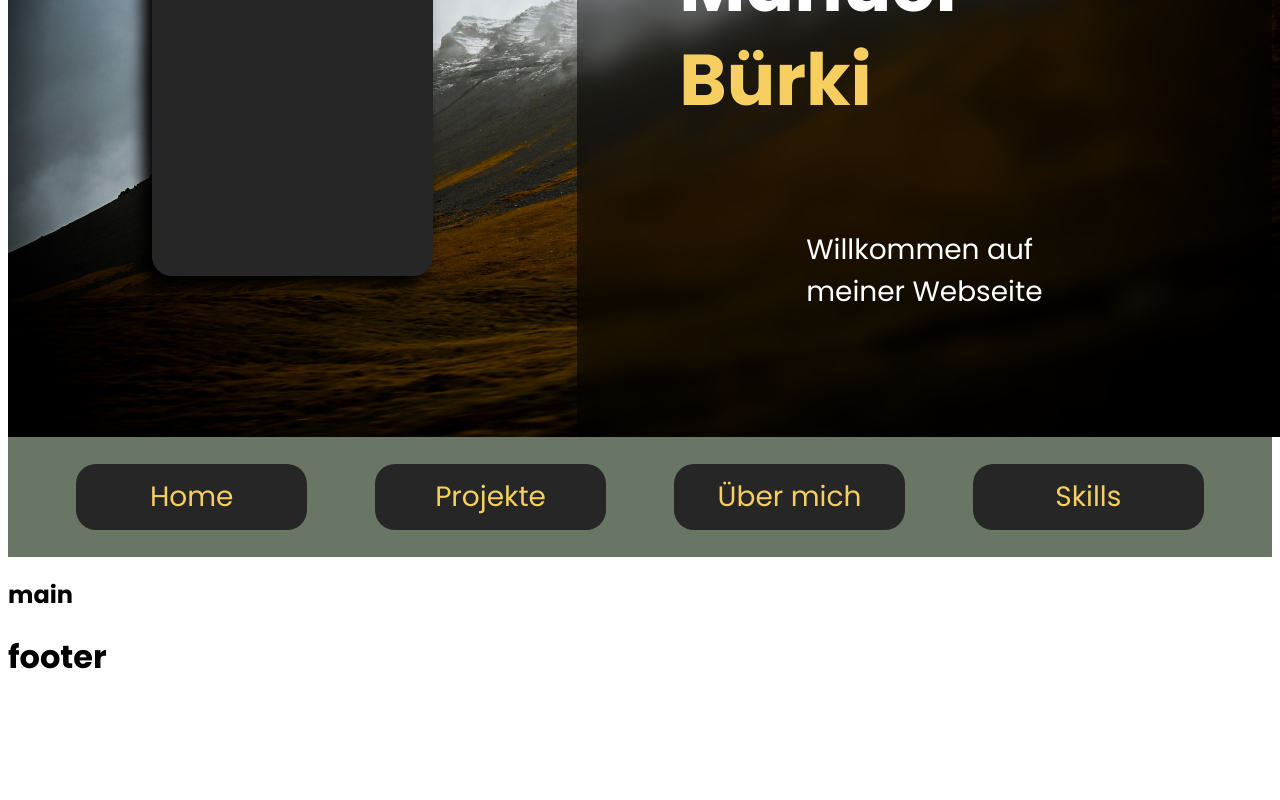
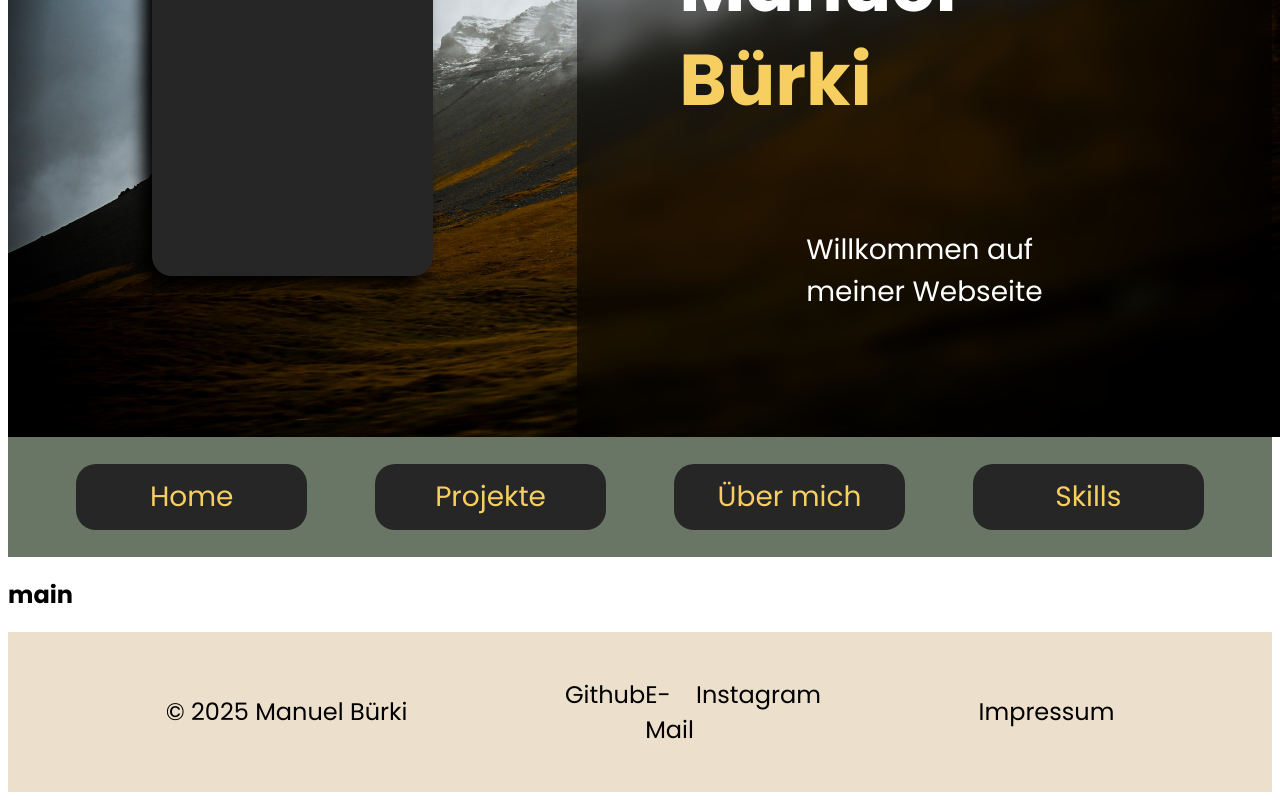
Before and after one commit to IM23a-buerkim/mein_portfolio, a Next.js app: page / in a window 1280 px wide. Shown: the part 251-1051 px from the top of the page. Before the commit the page ends 954 px from the top, so only its background shows below. Built offline with nearby package versions, Linux system fonts and the light colour scheme.

Commit message:
footer erledigt

```diff
--- a/src/app/layout.js
+++ b/src/app/layout.js
@@ -9,6 +9,7 @@ export default function RootLayout({children}) {
     return (
         <html lang="en">
         <body>
+        <header>
             <div id="img_landschaft" style={{backgroundImage: "url('/Landschaft_Portfolio.jpg')"}}></div>
             <div id="img_landschaft_cover">
                 <div id="img_landschaft_left">
@@ -25,7 +26,7 @@ export default function RootLayout({children}) {
                         <div className="ilrm_text">Bürki</div>
                     </div>
                     <div id="img_landschaft_right_bottom">
-                            <div className="ilrb_text" >Willkommen auf <br /> meiner Webseite</div>
+                        <div className="ilrb_text">Willkommen auf <br/> meiner Webseite</div>
                     </div>
                 </div>
             </div>
@@ -35,8 +36,21 @@ export default function RootLayout({children}) {
                 <a href="#" className="navbar_text">Über mich</a>
                 <a href="#" className="navbar_text">Skills</a>
             </div>
+        </header>
+        <main>
             {children}
-                <h1>footer</h1>
+        </main>
+        <footer>
+            <div id="footer">
+                <div className="footer_text">© 2025 Manuel Bürki</div>
+                <div id="footer_icons">
+                    <a href="#" className="footer_icons">Github</a>
+                    <a href="#" className="footer_icons">E-Mail</a>
+                    <a href="#" className="footer_icons">Instagram</a>
+                </div>
+                <div id="footer_impressum">Impressum</div>
+            </div>
+        </footer>
         </body>
         </html>
     )
--- a/src/app/styles.css
+++ b/src/app/styles.css
@@ -147,3 +147,34 @@
     justify-content: center;
     text-align: center;
 }
+
+.navbar_text:hover {
+    background-color: #F6CF60;
+    color: #262626;
+}
+
+#footer {
+    width: 100%;
+    height: 20vh;
+    display: flex;
+    justify-content: space-evenly;
+    align-items: center;
+    background-color: #ECDFCC;
+    color: black;
+    font-size: 3vh;
+    font-weight: var(--regular);
+    position: relative;
+    bottom: 0;
+}
+
+#footer_icons {
+    display: flex;
+    justify-content: space-evenly;
+    flex-direction: revert;
+    width: 20vw;
+}
+
+.footer_icons {
+    color: black;
+    text-decoration: none;
+}
```
Lines whose indentation alone changed are shown as unchanged.
